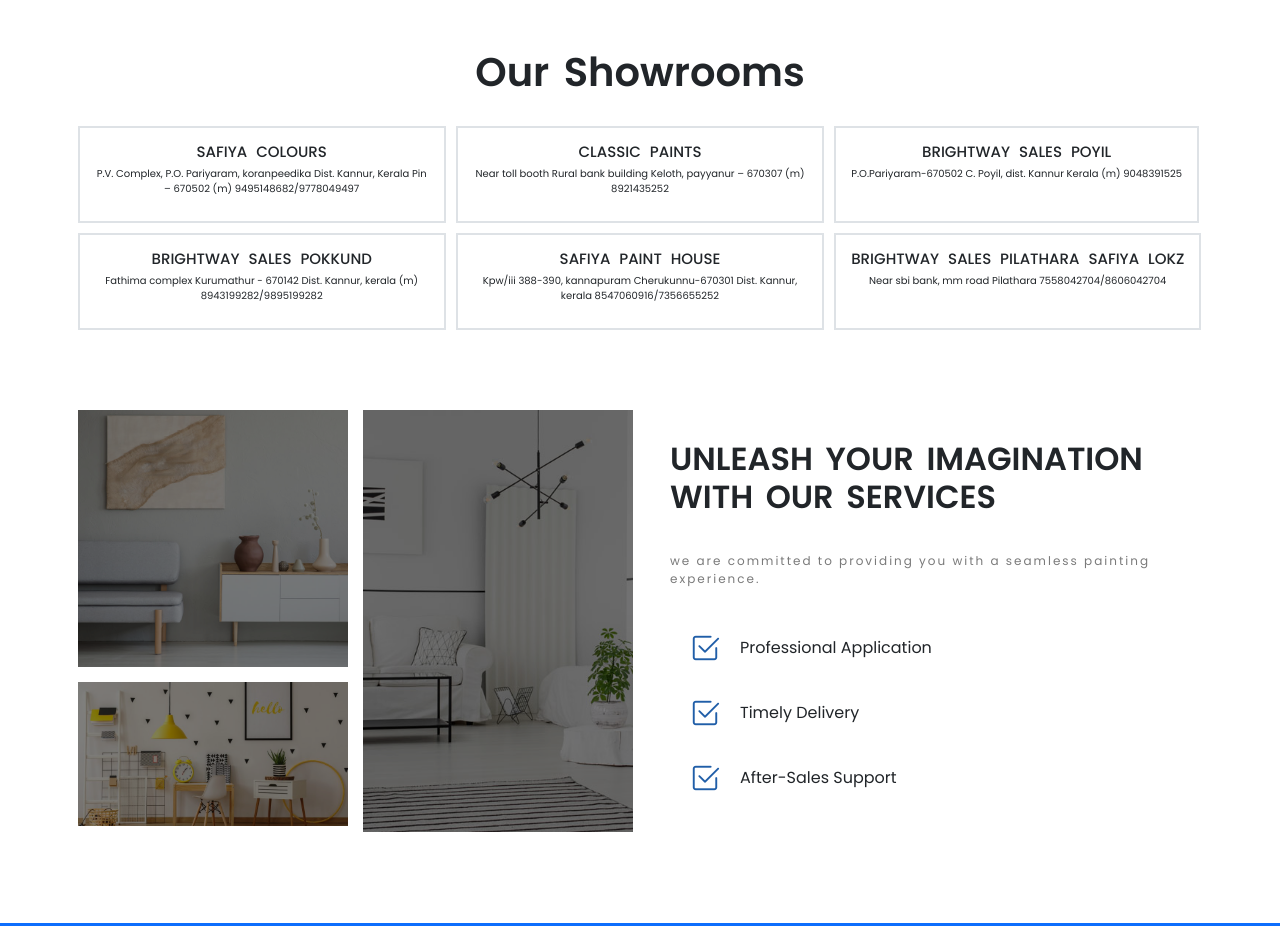
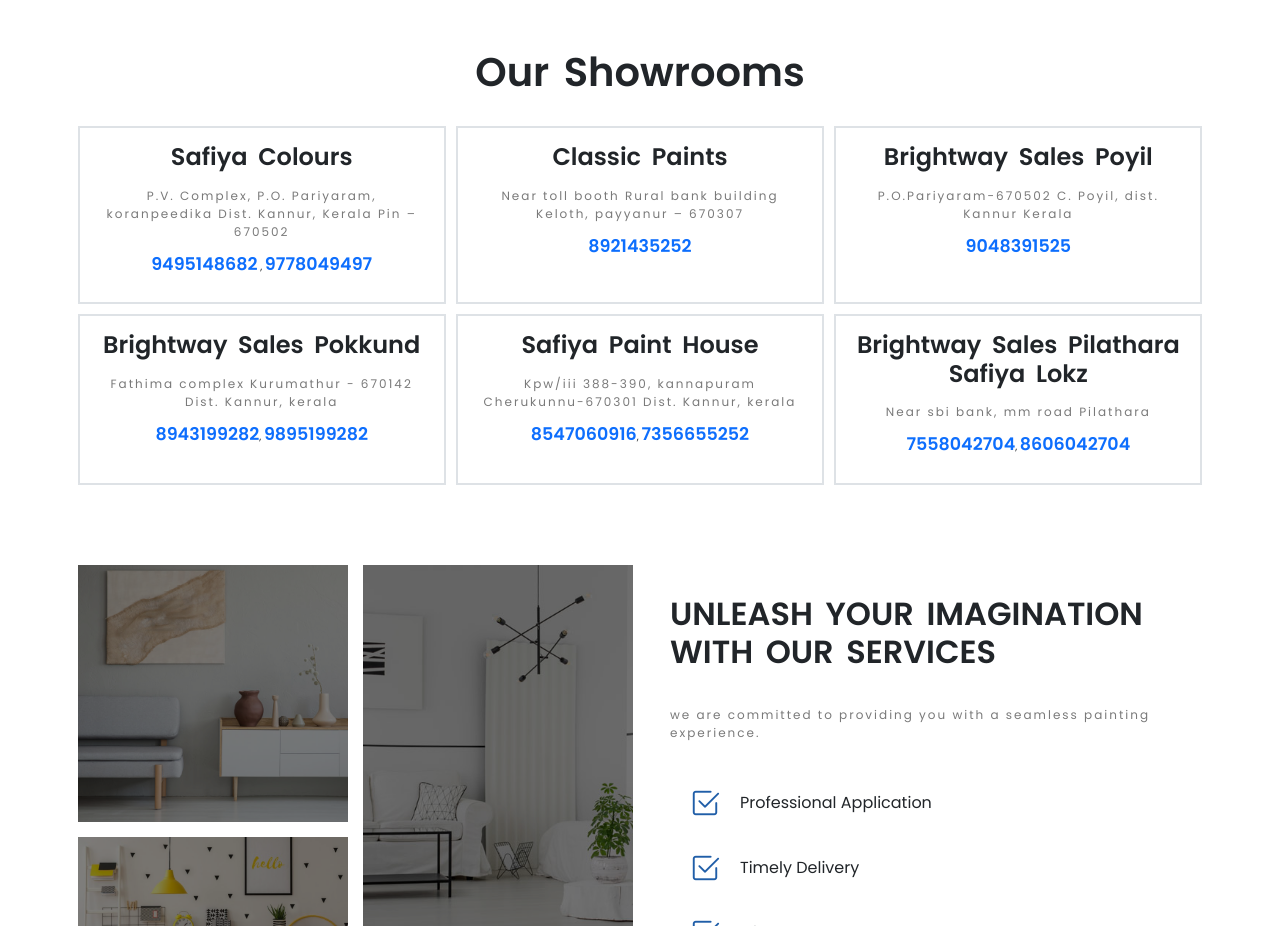
Before and after one commit to sravannk21/Brightway-sales-LLC, a website: page About.html in a window 1280 px wide. Shown: the part 2420-3346 px from the top of the page. Drawn offline with nearby package versions, Linux system fonts and the light colour scheme.

Commit message:
our showroom section design updated

```diff
--- a/About.html
+++ b/About.html
@@ -201,70 +201,84 @@
         <div class="row text-center g-3">
           <div class="col-md-4">
             <div class="border p-4 border-2">
-              <h4>Safiya colours</h4>
-            <p>
+              <h4 class="heading-third">Safiya colours</h4>
+            <p class="paragraph mt-4">
               P.V. Complex,
               P.O. Pariyaram, koranpeedika
               Dist. Kannur,
               Kerala
-              Pin – 670502
-              (m) 9495148682/9778049497
-            </p>
-            </div>
-          </div>
-          <div class="col-md-4">
-            <div class="border p-4 border-2">
-              <h4>Classic paints</h4>
-            <p>
-              Near toll booth
-              Rural bank building
-              Keloth, payyanur – 670307
-              (m) 8921435252
+              Pin – 670502<br/>
+              <div class="mt-2">
+                <a href="tel:+919495148682" class="text-decoration-none fw-semibold fs-3">9495148682</a> , <a href="tel:9778049497" class="text-decoration-none fw-semibold fs-3">9778049497</a>
+              </div>
             </p>
             </div>
           </div>
           <div class="col-md-4 d-flex">
             <div class="border p-4 border-2">
-              <h4>Brightway sales poyil</h4>
-            <p>
-              P.O.Pariyaram-670502
-              C. Poyil, dist. Kannur
-              Kerala
-              (m) 9048391525
-            </p>
-            </div>
-          </div>
-          <div class="col-md-4">
-            <div class="border p-4 border-2">
-              <h4>Brightway sales pokkund</h4>
-            <p>
-
-              Fathima complex
-              Kurumathur - 670142
-              Dist. Kannur, kerala
-              (m) 8943199282/9895199282
-            </p>
-            </div>
-          </div>
-          <div class="col-md-4">
-            <div class="border p-4 border-2">
-              <h4> Safiya paint house</h4>
-            <p>
-              Kpw/iii 388-390, kannapuram
-              Cherukunnu-670301
-              Dist. Kannur, kerala
-              8547060916/7356655252
+              <h4 class="heading-third">Classic paints</h4>
+            <p class="paragraph mt-4">
+              Near toll booth
+              Rural bank building
+              Keloth, payyanur – 670307<br/>
+              <div class="mt-2">
+                <a href="tel:+918921435252" class="text-decoration-none fw-semibold fs-3">8921435252</a>
+              </div>
             </p>
             </div>
           </div>
           <div class="col-md-4 d-flex">
             <div class="border p-4 border-2">
-              <h4>Brightway sales pilathara
+              <h4 class="heading-third">Brightway sales poyil</h4>
+            <p class="paragraph mt-4">
+              P.O.Pariyaram-670502
+              C. Poyil, dist. Kannur
+              Kerala<br/>
+              <div class="mt-2">
+                <a href="tel:+919048391525" class="text-decoration-none fw-semibold fs-3">9048391525</a>
+              </div>
+            </p>
+            </div>
+          </div>
+          <div class="col-md-4 d-flex">
+            <div class="border p-4 border-2">
+              <h4 class="heading-third">Brightway sales pokkund</h4>
+            <p class="paragraph mt-4">
+              Fathima complex
+              Kurumathur - 670142
+              Dist. Kannur, kerala<br/>
+              <div class="mt-2">
+                <a href="tel:+918943199282" class="text-decoration-none fw-semibold fs-3">8943199282</a>,
+                <a href="tel:+919895199282" class="text-decoration-none fw-semibold fs-3">9895199282</a>
+              </div>
+            </p>
+            </div>
+          </div>
+          <div class="col-md-4 d-flex">
+            <div class="border p-4 border-2">
+              <h4 class="heading-third"> Safiya paint house</h4>
+            <p class="paragraph mt-4">
+              Kpw/iii 388-390, kannapuram
+              Cherukunnu-670301
+              Dist. Kannur, kerala<br/>
+              <div class="mt-2">
+                <a href="tel:+918547060916" class="text-decoration-none fw-semibold fs-3">8547060916</a>,
+                <a href="tel:+917356655252" class="text-decoration-none fw-semibold fs-3">7356655252</a>
+              </div>
+            </p>
+            </div>
+          </div>
+          <div class="col-md-4 d-flex">
+            <div class="border p-4 border-2">
+              <h4 class="heading-third">Brightway sales pilathara
                 Safiya lokz</h4>
-              <p>
+              <p class="paragraph mt-4">
                 Near sbi bank, mm road
-                Pilathara
-                7558042704/8606042704
+                Pilathara<br/>
+                <div class="mt-2">
+                  <a href="tel:+917558042704" class="text-decoration-none fw-semibold fs-3">7558042704</a>,
+                  <a href="tel:+918606042704" class="text-decoration-none fw-semibold fs-3">8606042704</a>
+                </div>
               </p>
             </div>
           </div>
```
